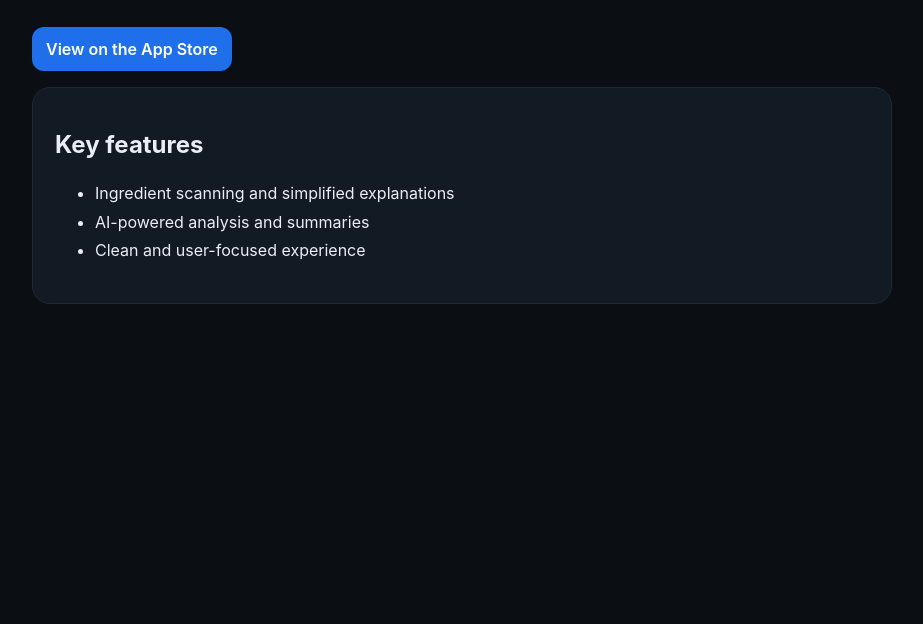
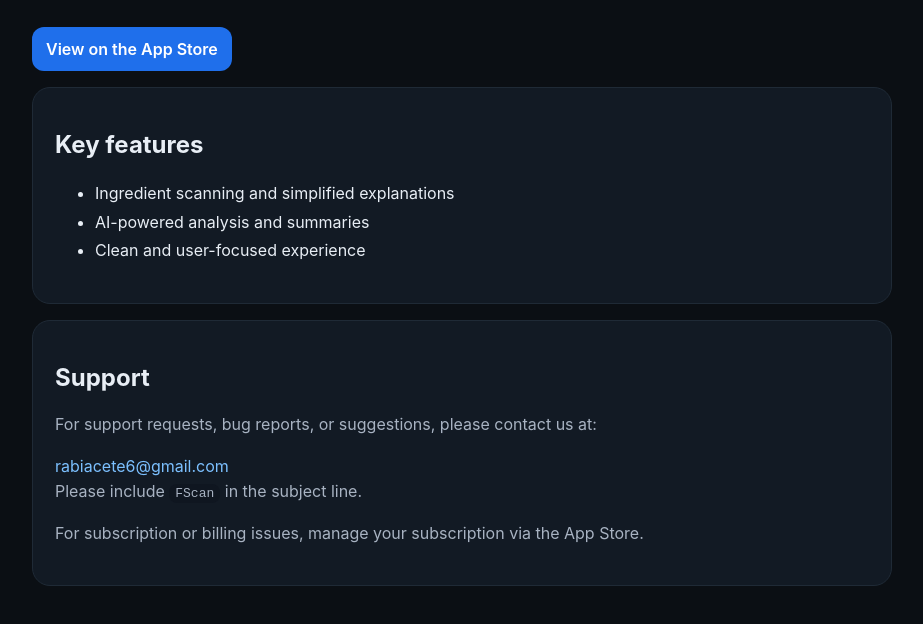
Before and after one commit to rabiacete/fscan-support, a plain HTML site: page index.html in a window 1280 px wide. Shown: the part 178-802 px from the top of the page, without its empty margins (178-1101 px from the left). Drawn offline with Linux system fonts and the light colour scheme.

Commit message:
Add support section with contact information
Added support contact information and subscription details.

```diff
--- a/index.html
+++ b/index.html
@@ -14,6 +14,7 @@
     .btn{display:inline-block; padding:12px 14px; border-radius:12px; background:#1f6feb; color:white; font-weight:600; margin-top:14px}
     .muted{color:#a8b3c2; line-height:1.6}
     ul{line-height:1.8}
+    code{background:#0f1620; padding:2px 6px; border-radius:8px}
   </style>
 </head>
 <body>
@@ -36,6 +37,20 @@
         <li>Clean and user-focused experience</li>
       </ul>
     </div>
+
+    <div class="card">
+      <h2>Support</h2>
+      <p class="muted">
+        For support requests, bug reports, or suggestions, please contact us at:
+      </p>
+      <p class="muted">
+        <a href="mailto:rabiacete6@gmail.com">rabiacete6@gmail.com</a><br/>
+        Please include <code>FScan</code> in the subject line.
+      </p>
+      <p class="muted">
+        For subscription or billing issues, manage your subscription via the App Store.
+      </p>
+    </div>
   </div>
 </body>
 </html>
```
